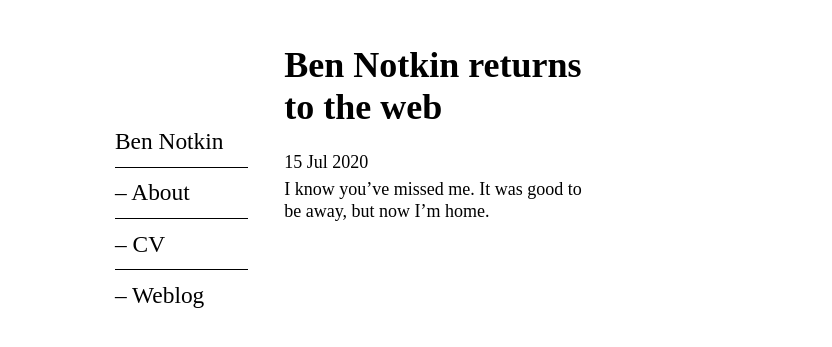
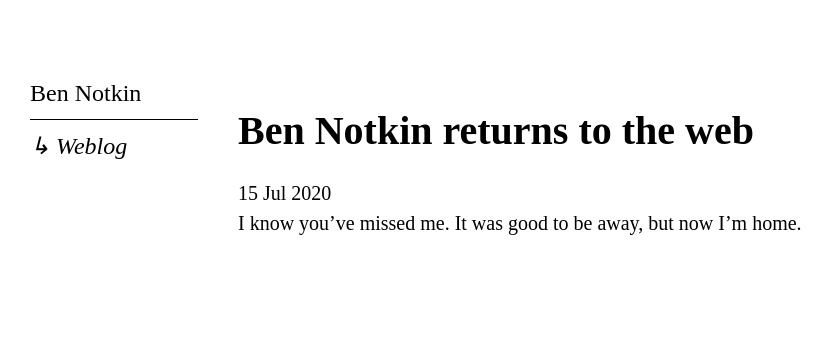
Before and after one commit to bennotkin/bennotkin.github.io, a Jekyll site: the page built from _posts/2020-07-15-bennotkin-relaunched.md, in a window 1280 px wide. Shown: the top 347 px of the page, without its empty margins (120-952 px from the left). Built offline with Jekyll 4.4.1, drawn with Linux system fonts in a browser that asks for light colours.

Commit message:
blog indexing; adding post types

```diff
--- a/_layouts/default.html
+++ b/_layouts/default.html
@@ -8,12 +8,24 @@
     <body>
         <div class="nav">
             <h2><a href="/">Ben Notkin</a></h2>
-            <h2><a href="/about">– About</a></h2>
-            <h2><a href="/cv">– CV</a></h2>
-            <h2><a href="/blog">– Weblog</a></h2>
+            <h2><a href="/blog">↳ Weblog</a></h2>
         </div>
         <div class="container">
 
+            <!--<div class="long">
+            <p>I went out to the hazel woods,<br>Because a fire was in my head,<br>And cut and peeled a hazel wand,<br>And hooked a berry to a thread;</p>
+            </div>
+            <div class="postbox short">
+            <p>Passwords as mneumonic devices</p>
+            </div>
+            <div class="postbox short">
+            <p>Passwords as mneumonic devices</p>
+            </div>
+            <div class="long">
+            <p>I went out to the hazel woods,<br>Because a fire was in my head,<br>And cut and peeled a hazel wand,<br>And hooked a berry to a thread;</p>
+            </div>
+            <div class="postbox imagepost">
+                <img src="\images/44125.jpeg">-->
             {{ content }}
 
         </div><!-- /.container -->
--- a/css/default.css
+++ b/css/default.css
@@ -1,4 +1,4 @@
-html {margin: 20px 10px;}
+html {margin: 20px 0px 0px 20px;}
 
 body {
     display: grid;
@@ -6,18 +6,18 @@
     grid-template-rows: repeat(3, auto);
     column-gap: 4ch;
     font-family: serif;
-    font-size: 18px;
-    max-width: 90ch;
+    font-size: 20px;
+    max-width: 100ch;
     margin:auto;
+    margin-top: 3em;
 }
 
 div.nav {
     grid-column: 1/1;
-    margin-top: 6em;
 }
 
 div.container {
-    grid-column: 2/4;
+    grid-column: 2/5;
 }
 
 h2 {font-weight: 400}
@@ -28,7 +28,7 @@
     border-bottom: none;
 }
 .nav h2 {
-    font-size: 1.3em;
+    font-size: 1.2em;
     margin: 0;
     padding-bottom: .5em;
 }
@@ -37,14 +37,39 @@
     font-family: serif;
     padding-top: 0.5em;
     border-top: 1px solid;
+    font-style: italic;
 }
 
 /*editing the blog index*/
-ul.posts {
-    list-style-type: none;
-    padding-left: 0;
+
+div.postbox {
+    padding: 2em 2ch
+}
+
+div.long {
+    border: 1px solid;
+    padding: 2em 2ch;
+    max-height: 80vh;
+    overflow-y: auto;
+}
+
+div.short {
+    font-family: sans-serif;
+    font-size: .9em;
 
 }
+
+div.imagepost {
+    padding-left: 0;
+    padding-right: 0;
+}
+
+img {width: 100%;}
+
+div.postbox + div.postbox {
+    border-top: 1px solid;
+}
+
 /*editing the posts themselves*/
 
 /*Taken from indexicalstyle.css*/
```
Also changed, not shown: _posts/2020-07-15-bennotkin-relaunched.md (+1 -0 lines), _posts/2020-09-09-next-post.md (added, +8 -0 lines), blog/index.html (+5 -2 lines).
